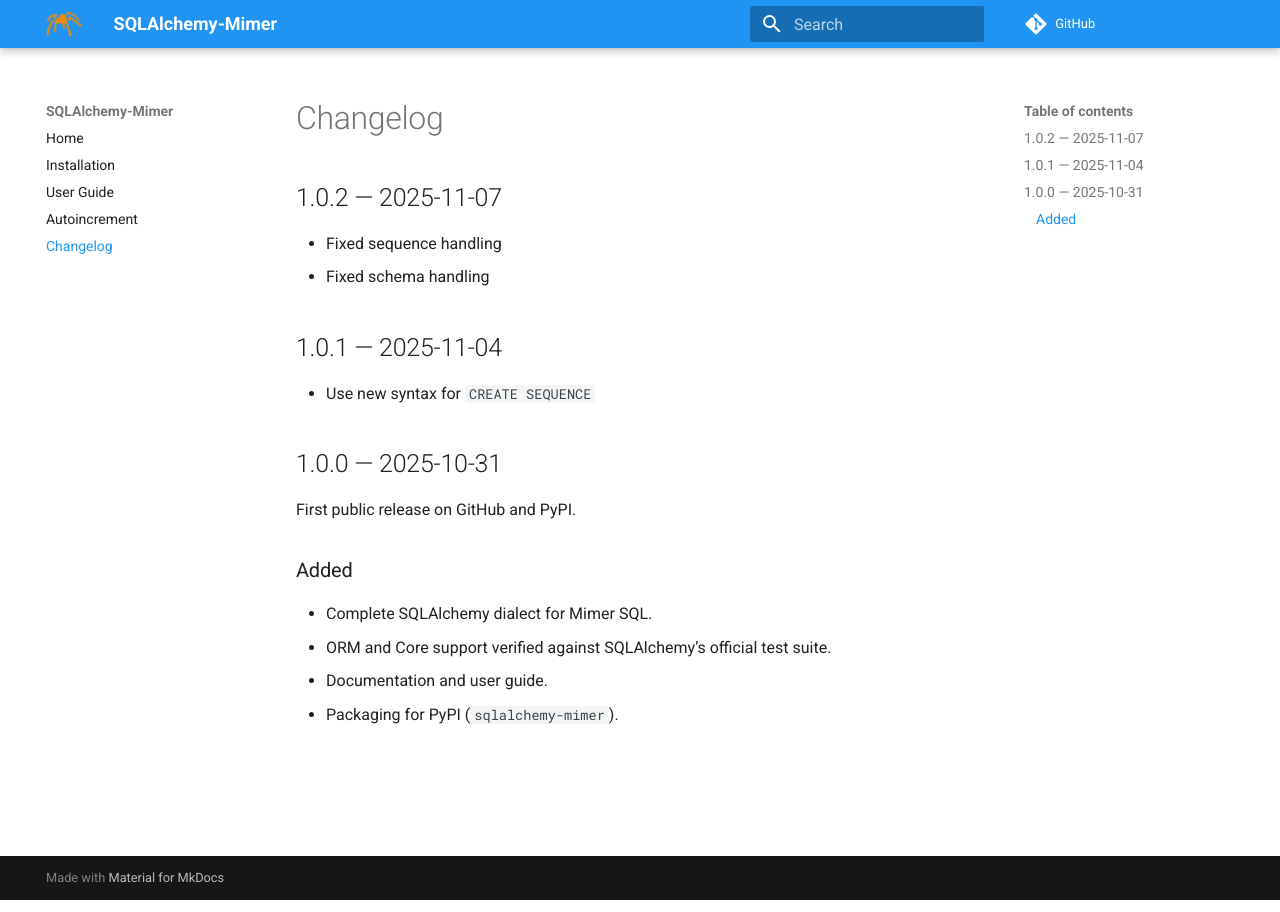
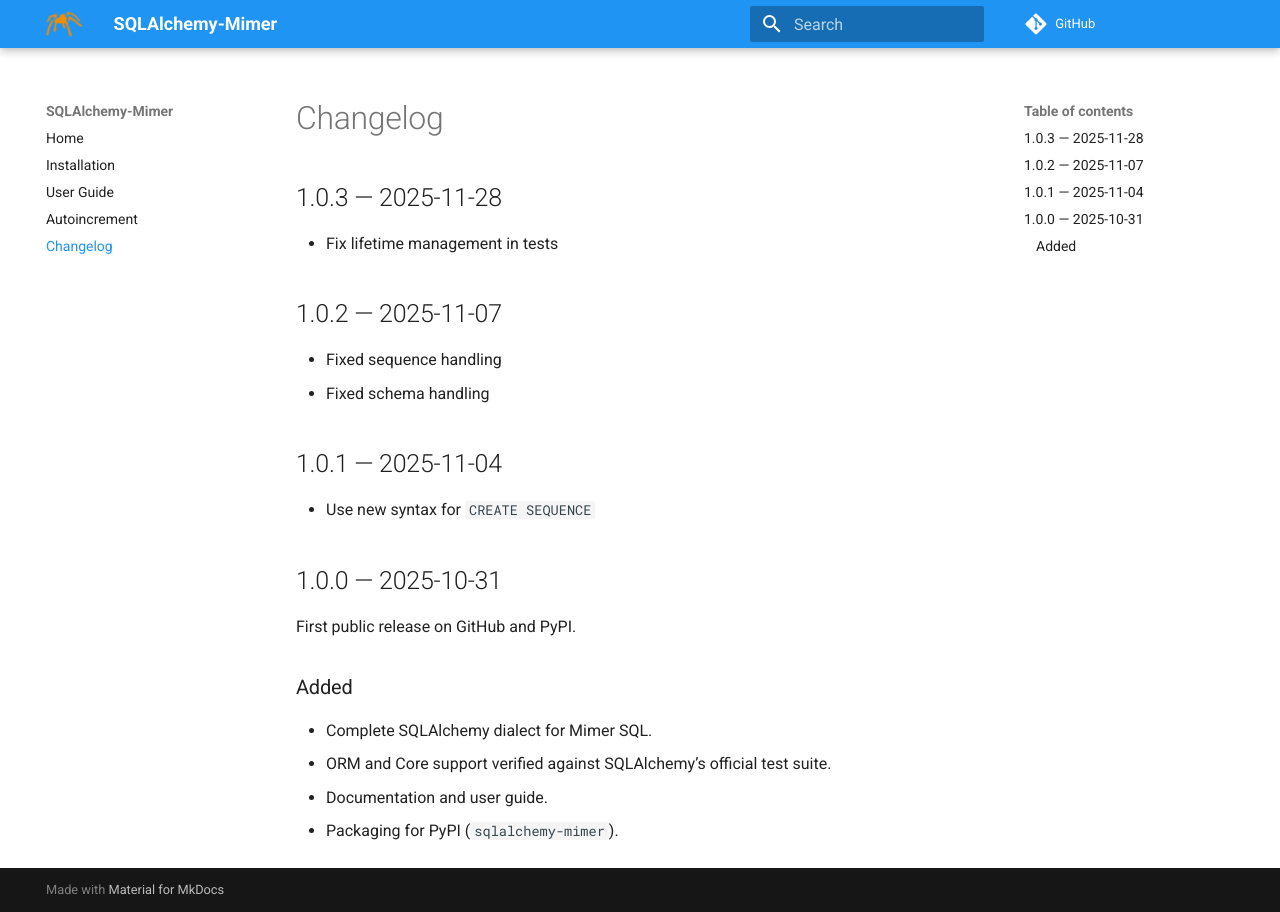
Before and after one commit to mimersql/sqlalchemy-mimer, an MkDocs documentation site: the page built from docs/changelog.md, in a window 1280 px wide. Built offline with MkDocs 1.6.1 and Material for MkDocs 9.7.7, drawn with Linux system fonts in a browser that asks for light colours; comment, search, counter and statistics services are not loaded.

Commit message:
Changelog for release 1.0.3

```diff
--- a/docs/changelog.md
+++ b/docs/changelog.md
@@ -1,4 +1,7 @@
 # Changelog
+
+## 1.0.3 — 2025-11-28
+- Fix lifetime management in tests
 
 ## 1.0.2 — 2025-11-07
 - Fixed sequence handling
```
